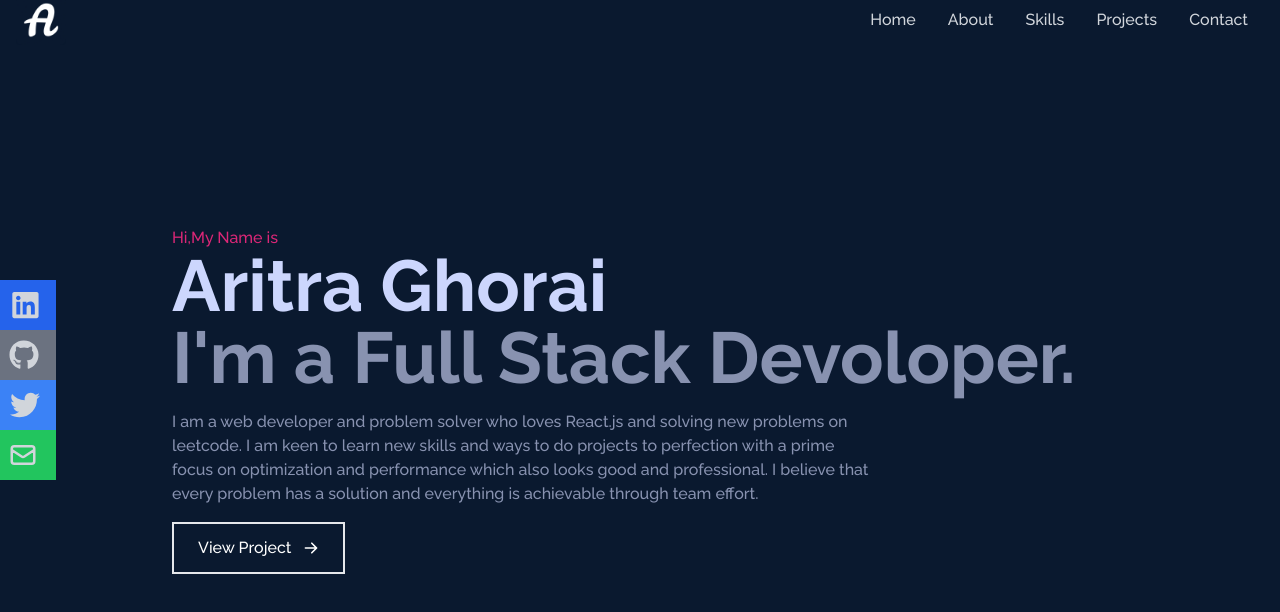
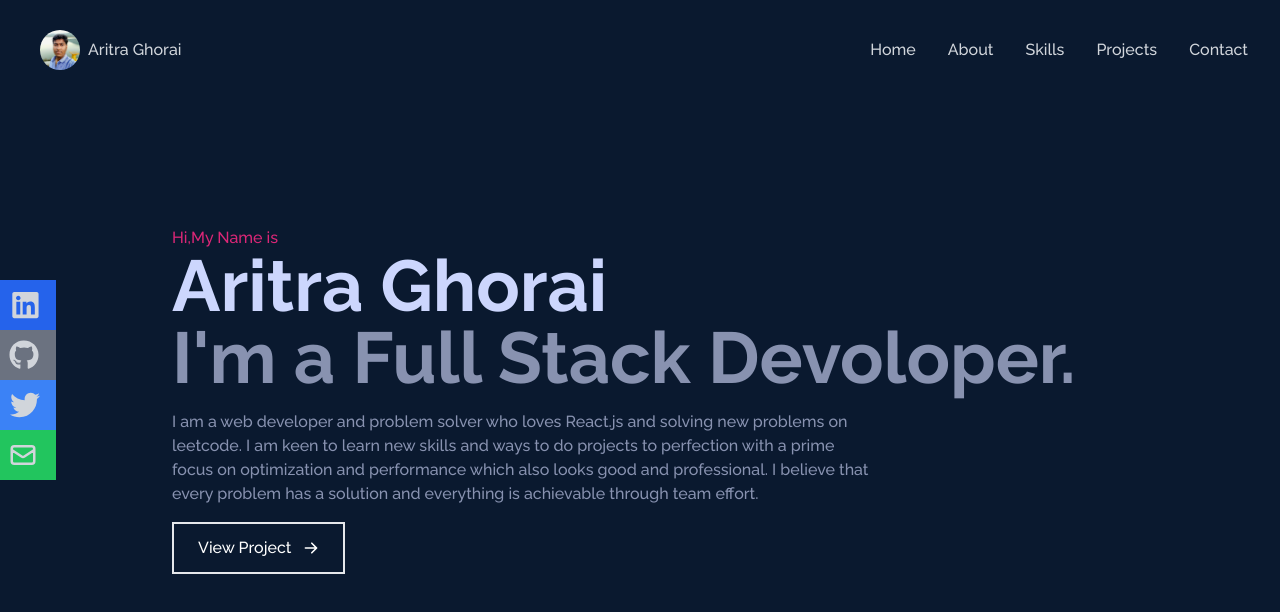
Before and after one commit to aritraghorai/aritraghorai, a React (Vite) app: page / in a window 1280 px wide. Shown: the top 612 px of the page. Built offline with nearby package versions, Linux system fonts and the light colour scheme.

Commit message:
Change Some Component

```diff
--- a/src/Components/About.jsx
+++ b/src/Components/About.jsx
@@ -2,10 +2,7 @@ import React from "react";
 
 const About = () => {
   return (
-    <section
-      name="About"
-      className="w-full h-screen bg-[#0a192f]  text-gray-300"
-    >
+    <section name="About" className="w-full h-screen bg-myColor  text-gray-300">
       <div className="flex flex-col justify-center items-center w-full h-full">
         <div className="max-w-[1000px] w-full px-4 grid grid-cols-2 gap-8">
           <div className="sm:text-right pb-8 pl-4">
--- a/src/Components/Home.jsx
+++ b/src/Components/Home.jsx
@@ -3,7 +3,7 @@ import { HiArrowRight } from "react-icons/hi";
 import Link from "react-scroll/modules/components/Link";
 const Home = () => {
   return (
-    <section name="home" className="w-full h-screen bg-[#0a192f]">
+    <section name="home" className="w-full h-screen bg-myColor">
       {/* container */}
       <div className="max-w-[1000px] mx-auto px-8 flex flex-col justify-center h-full">
         <p className="text-pink-600"> Hi,My Name is</p>
--- a/src/Components/Navbar.jsx
+++ b/src/Components/Navbar.jsx
@@ -1,5 +1,5 @@
 import { React, useState } from "react";
-import logo from "../assets/logo.png";
+import myPhoto from "../assets/myPhoto.jpeg";
 import {
   FaBars,
   FaTimes,
@@ -13,9 +13,17 @@ const Navbar = () => {
   const [Nav, setNav] = useState(false);
   const handleClick = () => setNav(!Nav);
   return (
-    <nav className="fixed w-full h-[80px] sm:h-[40px] flex justify-between items-center px-4 bg-[#0a192f] text-gray-300">
-      <div>
-        <img src={logo} alt="Logo" style={{ width: "50px" }} />
+    <nav className="fixed w-full h-[50px] md:h-[100px] flex justify-between items-center px-4 bg-myColor text-gray-300 ">
+      <div className="flex justify-center items-center md:m-6">
+        <div className="myPhoto  w-10 h-10 md:w-[20] md:h-[20]">
+          <img
+            src={myPhoto}
+            alt="Logo"
+            className="rounded-full"
+            style={{ width: "50px" }}
+          />
+        </div>
+        <div className="name ml-2">Aritra Ghorai</div>
       </div>
 
       {/* desktop menu */}
--- a/src/Components/Projects.jsx
+++ b/src/Components/Projects.jsx
@@ -7,7 +7,7 @@ const Work = () => {
   return (
     <section
       name="Work"
-      className="w-full md:h-screen text-gray-300 bg-[#0a192f] sm:mt-[10vh]"
+      className="w-full md:h-screen text-gray-300 bg-myColor sm:mt-[10vh]"
     >
       <div className="max-w-[1000px] mx-auto p-4 flex flex-col justify-center w-full h-full">
         <div className="pb-8">
--- a/src/Components/Skills.jsx
+++ b/src/Components/Skills.jsx
@@ -14,7 +14,7 @@ const Skills = () => {
   return (
     <section
       name="Skills"
-      className="bg-[#0a192f] text-gray-300 w-full h-screen sm:mt-[10vh]"
+      className="bg-myColor text-gray-300 w-full h-screen sm:mt-[10vh]"
     >
       '{/* Container */}
       <div className="max-w-[1000px]  flex flex-col justify-center w-full mx-auto h-full p-4">
--- a/src/index.css
+++ b/src/index.css
@@ -12,6 +12,9 @@
     @apply cursor-pointer;
   }
 }
+body {
+  background-color: #0a192f;
+}
 .content-div {
   background-repeat: no-repeat;
   background-size: cover;
--- a/tailwind.config.js
+++ b/tailwind.config.js
@@ -1,7 +1,11 @@
 module.exports = {
   content: ["./src/**/*.{js,jsx,ts,tsx}"],
   theme: {
-    extend: {},
+    extend: {
+      colors: {
+        myColor: "#0a192f",
+      },
+    },
   },
   plugins: [],
 };
```
Also changed, not shown: src/assets/myPhoto.jpeg (added).
